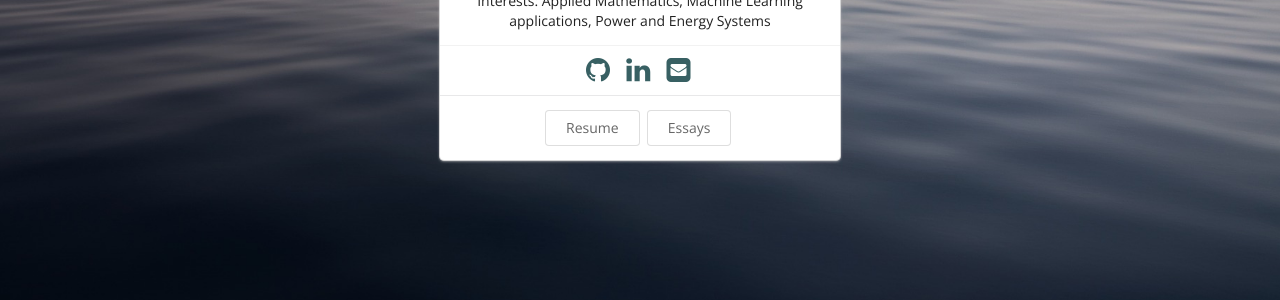
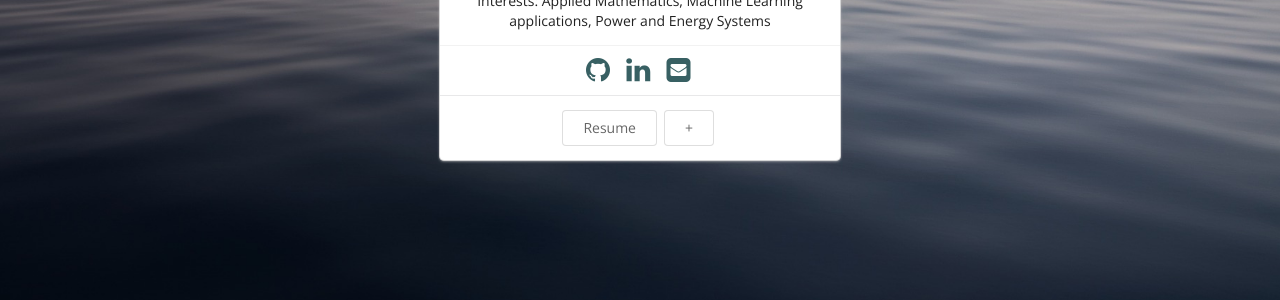
Before and after one commit to sambeetportfolio/sambeet_portfolio, a Jekyll site: the page built from index.html, in a window 1280 px wide. Shown: the part 556-856 px from the top of the page. Built offline with Jekyll 4.4.1, drawn with Linux system fonts in a browser that asks for light colours.

Commit message:
refactor: update button label for essays section

```diff
--- a/_includes/theme-home-builtin-3.html
+++ b/_includes/theme-home-builtin-3.html
@@ -38,7 +38,7 @@ essay_pages.size %} {% assign num_projects = project_pages.size %}
           <button class="ui basic button">{{ site.bio-page-label }}</button>
         </a>
         <a href="{{ site.baseurl}}/essays/index.html">
-          <button class="ui basic button">Essays</button>
+          <button class="ui basic button">+</button>
         </a>
       </div>
     </div>
```
